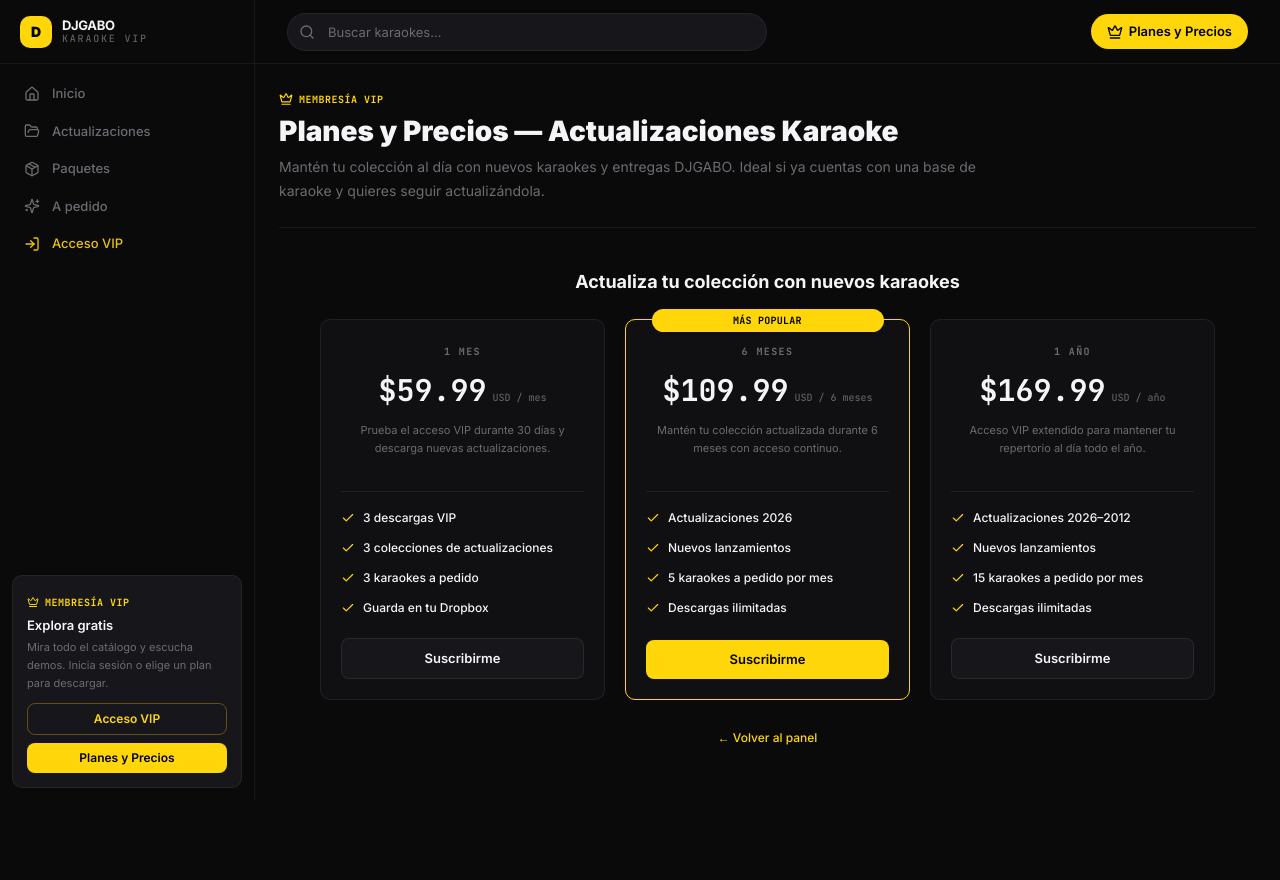
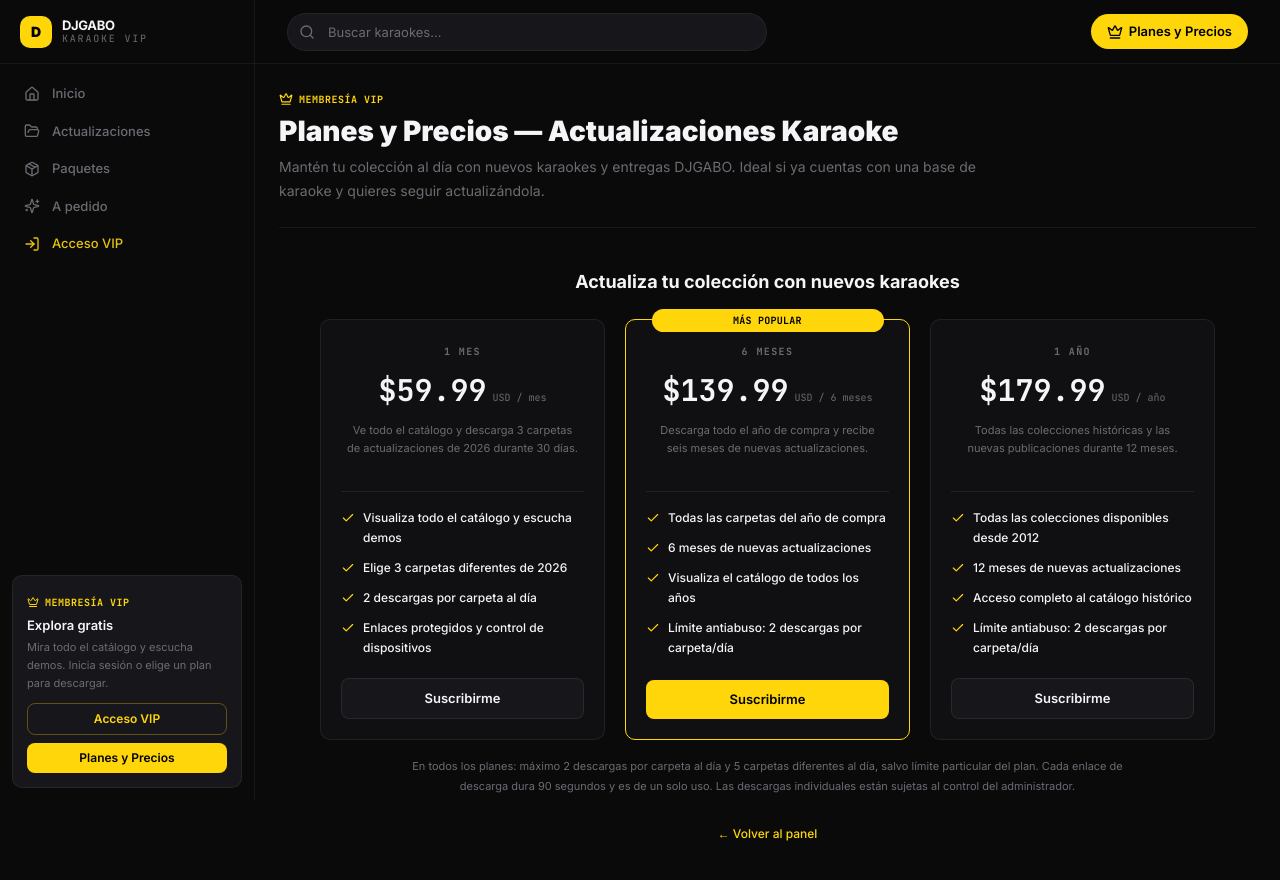
Before and after one commit to clubkaraoke/DJGABO_ACTUALIZACIONES_PRO, a React (Vite) app in the folder apps/web/: page /planes in a window 1280 px wide. Shown: the top 880 px of the page. Before the commit the page ends 808 px from the top, so only its background shows below. Built offline with nearby package versions, Linux system fonts and the light colour scheme.

Commit message:
web: VIP plan pricing automatic grants and download eligibility

```diff
--- a/apps/web/src/lib/apiClient.ts
+++ b/apps/web/src/lib/apiClient.ts
@@ -76,6 +76,7 @@
       method: "PATCH",
       body: body === undefined ? undefined : JSON.stringify(body),
     }),
+  del: <T = void>(path: string) => request<T>(path, { method: "DELETE" }),
   put: <T>(path: string, body?: unknown) =>
     request<T>(path, {
       method: "PUT",
--- a/apps/web/src/pages/CollectionDetailPage.tsx
+++ b/apps/web/src/pages/CollectionDetailPage.tsx
@@ -78,6 +78,14 @@
     queryKey: ["collection", id],
     queryFn: () => api.get<CollectionDetailDTO>(`/public/collections/${id}`),
     enabled: Boolean(id),
+    retry: false,
+  });
+
+  const { data: collectionDownloadStatus, isError: collectionAccessError } = useQuery({
+    queryKey: ["collection-download-status", id, user?.id],
+    queryFn: () => api.get<{ canDownload: boolean; denialReason: string | null }>("/downloads/collection/" + id + "/status"),
+    enabled: Boolean(id && hasVipAccess),
+    staleTime: 15_000,
     retry: false,
   });
 
@@ -277,11 +285,20 @@
                   </button>
                   <button
                     onClick={() => hasVipAccess ? setShowBatch(true) : setShowVip(true)}
-                    className="rounded-md bg-primary px-3.5 py-2 text-[13px] font-semibold text-black hover:brightness-95"
+                    disabled={hasVipAccess && (collectionAccessError || collectionDownloadStatus?.canDownload === false)}
+                    className="rounded-md bg-primary px-3.5 py-2 text-[13px] font-semibold text-black hover:brightness-95 disabled:cursor-not-allowed disabled:opacity-40"
                   >
                     Descargar todo
                   </button>
                 </div>
+                {hasVipAccess && collectionAccessError && (
+                  <p className="mt-2 text-xs text-amber-300">Esta colección es visible, pero no está incluida entre las descargas de tu plan.</p>
+                )}
+                {hasVipAccess && !collectionAccessError && collectionDownloadStatus?.canDownload === false && (
+                  <p className="mt-2 text-xs text-amber-300">
+                    Alcanzaste un límite de descargas para esta carpeta. Puedes volver a intentarlo cuando se restablezca.
+                  </p>
+                )}
                 {!downloadSettings?.individualKaraokeDownloadsEnabled && user?.role !== "ADMIN" && (
                   <p className="mt-2 text-[11px] text-muted-foreground">Los karaokes se descargan por carpeta completa. La descarga individual está desactivada.</p>
                 )}
--- a/apps/web/src/pages/PlansPage.tsx
+++ b/apps/web/src/pages/PlansPage.tsx
@@ -7,37 +7,37 @@
     name: "1 MES",
     price: "59.99",
     period: "/ mes",
-    description: "Prueba el acceso VIP durante 30 días y descarga nuevas actualizaciones.",
+    description: "Ve todo el catálogo y descarga 3 carpetas de actualizaciones de 2026 durante 30 días.",
     items: [
-      "3 descargas VIP",
-      "3 colecciones de actualizaciones",
-      "3 karaokes a pedido",
-      "Guarda en tu Dropbox",
+      "Visualiza todo el catálogo y escucha demos",
+      "Elige 3 carpetas diferentes de 2026",
+      "2 descargas por carpeta al día",
+      "Enlaces protegidos y control de dispositivos",
     ],
   },
   {
     name: "6 MESES",
-    price: "109.99",
+    price: "139.99",
     period: "/ 6 meses",
-    description: "Mantén tu colección actualizada durante 6 meses con acceso continuo.",
+    description: "Descarga todo el año de compra y recibe seis meses de nuevas actualizaciones.",
     featured: true,
     items: [
-      "Actualizaciones 2026",
-      "Nuevos lanzamientos",
-      "5 karaokes a pedido por mes",
-      "Descargas ilimitadas",
+      "Todas las carpetas del año de compra",
+      "6 meses de nuevas actualizaciones",
+      "Visualiza el catálogo de todos los años",
+      "Límite antiabuso: 2 descargas por carpeta/día",
     ],
   },
   {
     name: "1 AÑO",
-    price: "169.99",
+    price: "179.99",
     period: "/ año",
-    description: "Acceso VIP extendido para mantener tu repertorio al día todo el año.",
+    description: "Todas las colecciones históricas y las nuevas publicaciones durante 12 meses.",
     items: [
-      "Actualizaciones 2026–2012",
-      "Nuevos lanzamientos",
-      "15 karaokes a pedido por mes",
-      "Descargas ilimitadas",
+      "Todas las colecciones disponibles desde 2012",
+      "12 meses de nuevas actualizaciones",
+      "Acceso completo al catálogo histórico",
+      "Límite antiabuso: 2 descargas por carpeta/día",
     ],
   },
 ];
@@ -114,6 +114,10 @@
             ))}
           </div>
 
+          <p className="mx-auto mt-4 max-w-[760px] text-center text-[11px] leading-5 text-muted-foreground">
+            En todos los planes: máximo 2 descargas por carpeta al día y 5 carpetas diferentes al día, salvo límite particular del plan.
+            Cada enlace de descarga dura 90 segundos y es de un solo uso. Las descargas individuales están sujetas al control del administrador.
+          </p>
           <div className="mt-6 text-center">
             <Link to="/panel" className="text-[12px] font-medium text-primary hover:underline">
               ← Volver al panel
--- a/apps/web/src/pages/admin/AdminClientDetailPage.tsx
+++ b/apps/web/src/pages/admin/AdminClientDetailPage.tsx
@@ -22,7 +22,7 @@
   subscriptionStart: string | null;
   subscriptionEnd: string | null;
   maxDevices: number;
-  collections: { id: string; title: string; enabled: boolean; expiresAt: string | null }[];
+  collections: { id: string; title: string; enabled: boolean; accessMode: "AUTOMATIC" | "BLOCKED" | "OUT_OF_PLAN" | "MANUAL" | "NONE"; expiresAt: string | null }[];
   devices: ClientDeviceRow[];
 }
 interface Plan {
@@ -41,6 +41,7 @@
   const { id } = useParams<{ id: string }>();
   const qc = useQueryClient();
   const [savedMsg, setSavedMsg] = useState("");
+  const [showCollectionOverrides, setShowCollectionOverrides] = useState(false);
 
   const { data, isLoading } = useQuery({
     queryKey: ["admin", "client", id],
@@ -62,6 +63,11 @@
   const toggleAccess = useMutation({
     mutationFn: (vars: { collectionId: string; enabled: boolean }) =>
       api.post(`/admin/clients/${id}/access`, { collectionId: vars.collectionId, enabled: vars.enabled }),
+    onSuccess: () => qc.invalidateQueries({ queryKey: ["admin", "client", id] }),
+  });
+
+  const restoreAccess = useMutation({
+    mutationFn: (collectionId: string) => api.del("/admin/clients/" + id + "/access/" + collectionId),
     onSuccess: () => qc.invalidateQueries({ queryKey: ["admin", "client", id] }),
   });
 
@@ -91,6 +97,7 @@
 
       <section className="space-y-4 rounded-lg border border-graphite-border bg-graphite p-5">
         <h2 className="font-display text-base font-semibold text-ink">Membresía</h2>
+        <p className="text-xs text-ink-secondary">Selecciona un plan: se calculan automáticamente el inicio y el vencimiento. Puedes ajustar las fechas y luego activar al cliente. Para renovar, cambia la fecha de inicio; las 3 carpetas mensuales volverán a estar disponibles en el nuevo periodo.</p>
 
         <div className="flex flex-wrap gap-2">
           {(["ACTIVE", "SUSPENDED", "EXPIRED"] as const).map((s) => (
@@ -137,6 +144,7 @@
             Inicio de suscripción
             <input
               type="date"
+              key={"start-" + (data.planId ?? "none")}
               defaultValue={toInputDate(data.subscriptionStart)}
               onBlur={(e) => updateClient.mutate({ subscriptionStart: e.target.value ? new Date(e.target.value).toISOString() : null })}
               className="mt-1 w-full rounded-md border border-graphite-border bg-graphite-elevated px-3 py-2 text-sm text-ink"
@@ -146,6 +154,7 @@
             Vencimiento (renovar)
             <input
               type="date"
+              key={"end-" + (data.planId ?? "none")}
               defaultValue={toInputDate(data.subscriptionEnd)}
               onBlur={(e) => updateClient.mutate({ subscriptionEnd: e.target.value ? new Date(e.target.value).toISOString() : null })}
               className="mt-1 w-full rounded-md border border-graphite-border bg-graphite-elevated px-3 py-2 text-sm text-ink"
@@ -157,20 +166,50 @@
 
       <section className="space-y-3 rounded-lg border border-graphite-border bg-graphite p-5">
         <h2 className="font-display text-base font-semibold text-ink">Acceso a colecciones</h2>
+        <p className="text-sm text-ink-secondary">
+          <strong className="text-ink">{data.collections.filter((c) => c.enabled).length}</strong> colecciones habilitadas según el plan y su vigencia.
+          No necesitas otorgar acceso a cada año ni mes.
+        </p>
+        <p className="text-xs text-ink-secondary">
+          Los permisos se calculan automáticamente, incluso para colecciones que se agreguen después.
+          Las excepciones se aplican solamente a este cliente.
+        </p>
+        <Button variant="secondary" className="px-3 py-1.5 text-xs" onClick={() => setShowCollectionOverrides((v) => !v)}>
+          {showCollectionOverrides ? "Ocultar excepciones" : "Gestionar excepciones"}
+        </Button>
+        {showCollectionOverrides && (
           <div className="divide-y divide-graphite-border">
             {data.collections.map((c) => (
-            <div key={c.id} className="flex items-center justify-between py-2.5">
-              <span className="text-sm text-ink">{c.title}</span>
-              <Button
-                variant={c.enabled ? "primary" : "secondary"}
-                onClick={() => toggleAccess.mutate({ collectionId: c.id, enabled: !c.enabled })}
-                className="px-3 py-1.5 text-xs"
-              >
-                {c.enabled ? "Otorgado ✓" : "Otorgar acceso"}
+              <div key={c.id} className="flex flex-wrap items-center justify-between gap-2 py-2.5">
+                <div className="min-w-0">
+                  <span className="block text-sm text-ink">{c.title}</span>
+                  <span className="text-[11px] text-ink-secondary">
+                    {c.accessMode === "AUTOMATIC" ? "Automático por plan" :
+                      c.accessMode === "BLOCKED" ? "Bloqueado manualmente" :
+                      c.accessMode === "OUT_OF_PLAN" ? "Fuera del plan o membresía vencida" :
+                      c.accessMode === "MANUAL" ? "Concedido manualmente" : "Sin acceso"}
+                  </span>
+                </div>
+                {c.accessMode === "AUTOMATIC" ? (
+                  <Button variant="secondary" disabled={toggleAccess.isPending} onClick={() => toggleAccess.mutate({ collectionId: c.id, enabled: false })} className="px-3 py-1.5 text-xs">
+                    Bloquear
                   </Button>
+                ) : c.accessMode === "BLOCKED" ? (
+                  <Button variant="secondary" disabled={restoreAccess.isPending} onClick={() => restoreAccess.mutate(c.id)} className="px-3 py-1.5 text-xs">
+                    Restaurar automático
+                  </Button>
+                ) : c.accessMode === "MANUAL" || c.accessMode === "NONE" ? (
+                  <Button variant="secondary" disabled={toggleAccess.isPending} onClick={() => toggleAccess.mutate({ collectionId: c.id, enabled: !c.enabled })} className="px-3 py-1.5 text-xs">
+                    {c.enabled ? "Retirar acceso" : "Otorgar acceso"}
+                  </Button>
+                ) : (
+                  <span className="text-[11px] text-ink-tertiary">No incluido</span>
+                )}
               </div>
             ))}
           </div>
+        )}
+        {(toggleAccess.isError || restoreAccess.isError) && <p role="alert" className="text-xs text-red-400">No se pudo guardar el permiso. Intenta nuevamente.</p>}
       </section>
 
       <section className="space-y-3 rounded-lg border border-graphite-border bg-graphite p-5">
```
Lines whose indentation alone changed are shown as unchanged.
